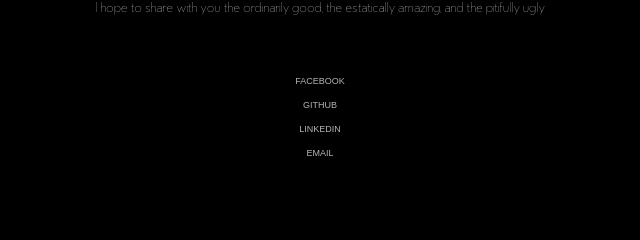
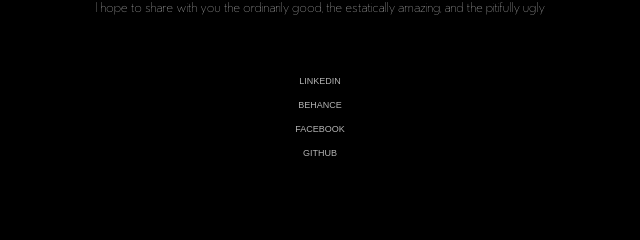
Before and after one commit to jxu577/jxu577.github.io, a plain HTML site: page index.html in a window 1280 px wide. Shown: the part 903-1143 px from the top of the page, 320-960 px from the left. Drawn offline with Linux system fonts and the light colour scheme.

Commit message:
minor changes

```diff
--- a/index.html
+++ b/index.html
@@ -144,10 +144,12 @@
 						I hope to share with you the ordinarily good, the estatically amazing, and the pitifully ugly<br><br>
 
 						<br><br><br><br>
+						<a href="https://www.linkedin.com/profile/view?id=145397049&trk=spm_pic">LINKEDIN</a><br><br>
+						<a href="https://www.behance.net/jacquelinexu">BEHANCE</a><br><br>
 						<a href="https://facebook.com/jacquelinexu">FACEBOOK</a><br><br>
 						<a href="https://github.com/jxu577">GITHUB</a><br><br>
-						<a href="https://www.linkedin.com/profile/view?id=145397049&trk=spm_pic">LINKEDIN</a><br><br>
-						<a href="jxu703@gmail.com">EMAIL</a><br><br>
+
+
 					</p>
 				</center>
 			</div>
```
Also changed, not shown: img/navi.png, 3 other files.
